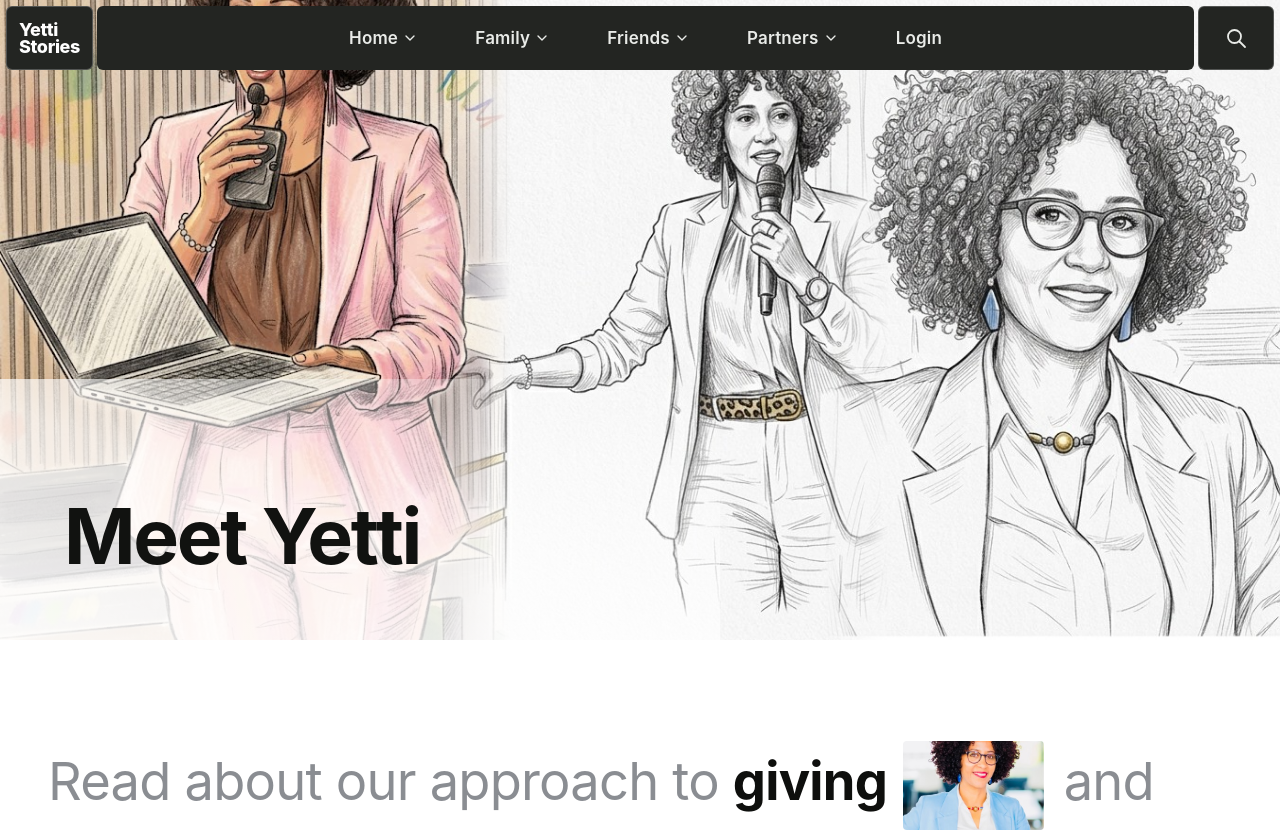
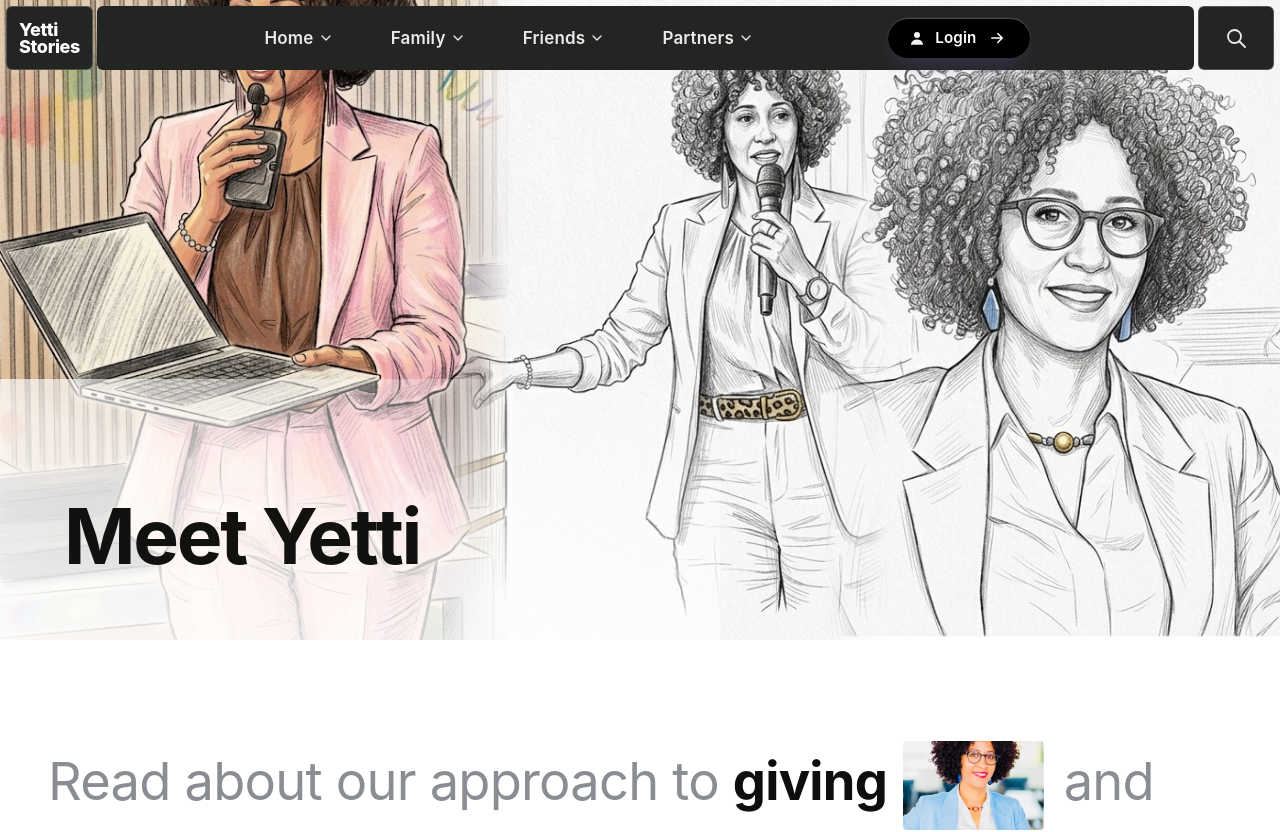
Before and after one commit to abudiayu/Yettti, a React (Vite) app in the folder Yettti/: page / in a window 1280 px wide. Shown: the top 832 px of the page. Built offline with nearby package versions, Linux system fonts and the light colour scheme.

Commit message:
the Admin, auth, hover section of nave bar

```diff
--- a/Yettti/src/App.tsx
+++ b/Yettti/src/App.tsx
@@ -1,4 +1,4 @@
-import { Routes, Route, Navigate } from 'react-router-dom'
+import { Routes, Route, } from 'react-router-dom'
 import './App.css'
 import Home from './Pages/Home/Home.jsx'
 import NotFound from './Pages/NotFound/NotFound.jsx'
--- a/Yettti/src/Components/Navbar/Navbar.jsx
+++ b/Yettti/src/Components/Navbar/Navbar.jsx
@@ -9,6 +9,7 @@ import promoImg4 from "../../assets/Yetttimg/demera.jpg"
   Edit this array to change the nav links.
   - A link with only `label` + `href` is a normal link.
   - A link with `menu` opens the big dropdown panel (like "Books" on Gates Notes).
+  - A link with `button: true` is shown as the highlighted button.
 */
 const NAV_ITEMS = [
   {
@@ -27,10 +28,10 @@ const NAV_ITEMS = [
       promo: {
         image: promoImg,
         eyebrow: "Become an insider",
-        title: "Sign up to our newsletter",
+        title: "Support this Journey",
         href: "/signup",
       },
-      cta: { label: "Sign up to get our newsletter", href: "/signup" },
+      cta: { label: "Support this Journey", href: "/signup" },
     },
   },
   {
@@ -49,10 +50,10 @@ const NAV_ITEMS = [
       promo: {
         image: promoImg2,
         eyebrow: "Become an insider",
-        title: "Sign up to our newsletter",
+        title: "Support this Journey",
         href: "/signup",
       },
-      cta: { label: "Sign up to get our newsletter", href: "/signup" },
+      cta: { label: "Support this Journey", href: "/signup" },
     },
   },
   {
@@ -77,10 +78,10 @@ const NAV_ITEMS = [
       promo: {
         image: promoImg3,
         eyebrow: "Become an insider",
-        title: "Sign up to our newsletter",
+        title: "Support this Journey",
         href: "/signup",
       },
-      cta: { label: "Sign up to get our newsletter", href: "/signup" },
+      cta: { label: "Support this Journey", href: "/signup" },
     },
   },
   {
@@ -99,16 +100,16 @@ const NAV_ITEMS = [
       promo: {
         image: promoImg4,
         eyebrow: "Become an insider",
-        title: "Sign up to our newsletter",
+        title: "Support this Journey",
         href: "/signup",
       },
-      cta: { label: "Sign up to get our newsletter", href: "/signup" },
+      cta: { label: "Support this Journey", href: "/signup" },
     },
   },
   {
     label: "Login",
     href: "/auth",
-
+    button: true, // CHANGED: shows this item as the highlighted button
   }
 ];
 
@@ -219,12 +220,13 @@ function Navbar() {
           <ul className={styles.links}>
             {NAV_ITEMS.map((item, index) => {
               const hasMenu = Boolean(item.menu);
+              const isButton = Boolean(item.button); // CHANGED
               const isOpen = openMenu === index;
 
               return (
                 <li
                   key={item.label}
-                  className={styles.item}
+                  className={`${styles.item} ${isButton ? styles.itemLogin : ""}`} // CHANGED
                   onMouseEnter={() => (hasMenu ? handleEnter(index) : null)}
                   onMouseLeave={hasMenu ? handleLeave : undefined}
                 >
@@ -254,6 +256,37 @@ function Navbar() {
                         />
                       </svg>
                     </button>
+                  ) : isButton ? (
+                    /* CHANGED: the new Login button */
+                    <a href={item.href} className={styles.loginBtn} onClick={closeAll}>
+                      <svg
+                        className={styles.loginIcon}
+                        viewBox="0 0 24 24"
+                        width="18"
+                        height="18"
+                        aria-hidden="true"
+                      >
+                        <circle cx="12" cy="8" r="4" fill="currentColor" />
+                        <path d="M4 21c0-4.2 3.6-7 8-7s8 2.8 8 7H4z" fill="currentColor" />
+                      </svg>
+                      <span>{item.label}</span>
+                      <svg
+                        className={styles.loginArrow}
+                        viewBox="0 0 24 24"
+                        width="18"
+                        height="18"
+                        aria-hidden="true"
+                      >
+                        <path
+                          d="M5 12h14M13 6l6 6-6 6"
+                          fill="none"
+                          stroke="currentColor"
+                          strokeWidth="2"
+                          strokeLinecap="round"
+                          strokeLinejoin="round"
+                        />
+                      </svg>
+                    </a>
                   ) : (
                     <a href={item.href} className={styles.link} onClick={closeAll}>
                       {item.label}
--- a/Yettti/src/Components/Navbar/Navbar.module.css
+++ b/Yettti/src/Components/Navbar/Navbar.module.css
@@ -477,19 +477,130 @@
   }
 }
 
-/* ---------- Mobile ---------- */
-/* Layout: [ burger ] [ centered logo ] [ search ] */
+
+.itemLogin {
+  display: flex;
+  align-items: center;
+  margin-left: 80px;
+}
+
+.itemLogin .loginBtn {
+  --login-from: #6f69c9;
+  --login-to: #48428f;
+  --login-glow: rgba(91, 85, 168, 0.55);
+
+  position: relative;
+  display: inline-flex;
+  align-items: center;
+  justify-content: center;
+  gap: 9px;
+  padding: 11px 24px 11px 20px;
+  font: inherit;
+  font-size: 0.95rem;
+  font-weight: 600;
+  line-height: 1;
+  letter-spacing: 0.01em;
+  white-space: nowrap;
+  color: #ffffff;
+  text-decoration: none;
+  background: black;
+  border: 1px solid rgba(255, 255, 255, 0.18);
+  border-radius: 90px;
+  overflow: hidden;
+  cursor: pointer;
+  box-shadow:
+    0 10px 22px -10px var(--login-glow),
+    inset 0 1px 0 rgba(255, 255, 255, 0.28);
+  transition:
+    transform 0.25s ease,
+    box-shadow 0.25s ease,
+    filter 0.25s ease;
+}
+
+/* Shine that sweeps across on hover */
+.itemLogin .loginBtn::before {
+  content: "";
+  position: absolute;
+  top: 0;
+  left: -80%;
+  width: 55%;
+  height: 100%;
+  background: linear-gradient(
+    120deg,
+    transparent,
+    rgba(0, 0, 0, 0.5),
+    transparent
+  );
+  transform: skewX(-22deg);
+  transition: left 0.7s ease;
+  pointer-events: none;
+}
+
+.itemLogin .loginBtn > * {
+  position: relative;
+  z-index: 1;
+}
+
+.itemLogin .loginBtn .loginIcon {
+  flex-shrink: 0;
+  opacity: 0.95;
+}
+
+.itemLogin .loginBtn .loginArrow {
+  flex-shrink: 0;
+  margin-left: 2px;
+  transition: transform 0.25s ease;
+}
+
+.itemLogin .loginBtn:hover {
+  color: #ffffff;
+  transform: translateY(-2px);
+  filter: brightness(1.06);
+  box-shadow:
+    0 16px 28px -10px var(--login-glow),
+    inset 0 1px 0 rgba(255, 255, 255, 0.35);
+}
+
+.itemLogin .loginBtn:hover::before {
+  left: 130%;
+}
+
+.itemLogin .loginBtn:hover .loginArrow {
+  transform: translateX(4px);
+}
+
+.itemLogin .loginBtn:active {
+  transform: translateY(0);
+  filter: brightness(0.98);
+}
+
+.itemLogin .loginBtn:focus-visible {
+  outline: 3px solid rgba(91, 85, 168, 0.45);
+  outline-offset: 3px;
+}
+
+/* ================= Mobile (Gates Notes style) ================= */
 @media (max-width: 900px) {
   .header {
     --bar-height: 56px;
   }
 
-  /* Frosted backdrop is desktop-only */
+  /* The menu itself is the frosted layer on mobile */
   .backdrop {
     display: none;
   }
 
-  /* Centered brand in the middle bar */
+  /* ---------- Top bar: [ X ] [ logo ] [ search ] joined together ---------- */
+  .wrap {
+    gap: 0;
+  }
+
+  .logo,
+  .iconBox {
+    position: relative;
+    z-index: 2; /* stays above the full-screen menu */
+  }
+
   .logo {
     order: 1;
     flex: 1 1 auto;
@@ -499,7 +610,8 @@
     gap: 6px;
     min-width: 0;
     padding: 0 12px;
-    border: 0;
+    border: 1px solid var(--nav-border);
+    border-radius: 0;
     font-size: 18px;
     line-height: 1;
     text-align: center;
@@ -509,27 +621,34 @@
   .iconBox {
     order: 2;
     width: 56px;
+    border-radius: 0 var(--radius) var(--radius) 0;
   }
 
-  /* Burger on the left (must stay below .iconBox so its order wins) */
+  /* Burger / X on the left (must stay below .iconBox so its rules win) */
   .burger {
     display: flex;
     order: 0;
+    border-radius: var(--radius) 0 0 var(--radius);
   }
 
-  /* Dropdown that opens under the bar */
+  /* ---------- Full-screen frosted menu ---------- */
   .bar {
-    position: absolute;
-    top: calc(100% + 4px);
+    position: fixed;
+    top: 0;
     left: 0;
     right: 0;
+    bottom: 0;
+    z-index: 1;
     display: none;
-    max-height: calc(100vh - var(--bar-height) - 24px);
-    overflow-y: auto;
-    padding: 8px 0 16px;
     flex-direction: column;
     align-items: stretch;
     justify-content: flex-start;
+    padding: calc(var(--bar-height) + 40px) 16px 40px;
+    overflow-y: auto;
+    border-radius: 0;
+    background: rgba(228, 231, 237, 0.94);
+    backdrop-filter: blur(22px);
+    -webkit-backdrop-filter: blur(22px);
   }
 
   .barOpen {
@@ -543,33 +662,51 @@
     gap: 0;
     height: auto;
     width: 100%;
-    margin:20px
+    margin: 0;
+    padding: 0;
   }
 
   .item {
     flex-direction: column;
     align-items: stretch;
     height: auto;
-    border-bottom: 1px solid rgba(255, 255, 255, 0.08);
+    border: 0;
   }
 
-  .item:last-child {
-    border-bottom: 0;
-  }
-
+  /* Big bold black rows with the chevron pushed to the right */
   .link {
     justify-content: space-between;
     width: 100%;
     height: auto;
-    padding: 18px 24px;
-    font-size: 19px;
+    padding: 16px 4px;
+    font-size: clamp(30px, 9.5vw, 40px);
+    font-weight: 700;
+    line-height: 1.15;
+    letter-spacing: -0.01em;
+    color: var(--panel-text);
   }
 
   .link::after {
     display: none;
   }
 
-  /* Dropdown becomes an inline accordion */
+  .link:hover,
+  .linkActive {
+    color: var(--panel-text);
+  }
+
+  .chevron {
+    flex: 0 0 auto;
+    width: 22px;
+    height: 22px;
+    color: var(--panel-text);
+  }
+
+  .chevron path {
+    stroke-width: 1.5;
+  }
+
+  /* ---------- Sub links (accordion) ---------- */
   .mega {
     position: static;
     display: none;
@@ -577,11 +714,9 @@
     visibility: visible;
     transform: none;
     border-radius: 0;
-    background: rgba(255, 255, 255, 0.06);
-    color: var(--nav-text);
+    background: transparent;
+    color: var(--panel-text);
     box-shadow: none;
-    backdrop-filter: none;
-    -webkit-backdrop-filter: none;
   }
 
   .megaOpen {
@@ -589,7 +724,7 @@
   }
 
   .megaInner {
-    padding: 8px 24px 20px;
+    padding: 0 4px 14px;
   }
 
   .megaTitle,
@@ -609,14 +744,14 @@
 
   .megaList a {
     display: block;
-    padding: 12px 0;
-    color: var(--nav-text);
-    font-size: 17px;
+    padding: 10px 0;
+    color: var(--panel-text);
+    font-size: 22px;
     font-weight: 500;
   }
 
   .megaList a:hover {
-    color: #fff;
+    color: #ff6600;
   }
 
   .cta {
@@ -624,14 +759,14 @@
     align-items: center;
     align-self: stretch;
     width: 100%;
-    margin-top: 12px;
+    margin-top: 14px;
     padding: 14px 30px;
     border-radius: 4px;
     font-size: 17px;
     font-weight: 600;
     text-align: center;
-    background: var(--accent);
-    color: #1b1c1a;
+    background: var(--nav-bg);
+    color: #fff;
   }
 
   .ctaArrow {
@@ -639,8 +774,27 @@
   }
 
   .cta:hover {
-    background: #ffbe2e;
-    color: #1b1c1a;
+    background: #000;
+    color: #fff;
+  }
+
+  /* ---------- Login button under the list ---------- */
+  .itemLogin {
+    display: block;
+    margin: 28px 0 0;
+  }
+
+  .itemLogin .loginBtn {
+    width: auto;
+    min-width: 180px;
+    padding: 16px 30px;
+    font-size: 1.05rem;
+  }
+
+  /* ---------- Search panel stays on top of the menu ---------- */
+  .searchPanel {
+    position: relative;
+    z-index: 2;
   }
 
   .searchForm {
@@ -651,18 +805,3 @@
     font-size: 18px;
   }
 }
-
-@media (max-width: 420px) {
-  .searchForm button {
-    padding: 0 16px;
-  }
-}
-
-/* ---------- Reduced motion ---------- */
-@media (prefers-reduced-motion: reduce) {
-  .header *,
-  .header *::before,
-  .header *::after {
-    transition: none !important;
-  }
-}
```
